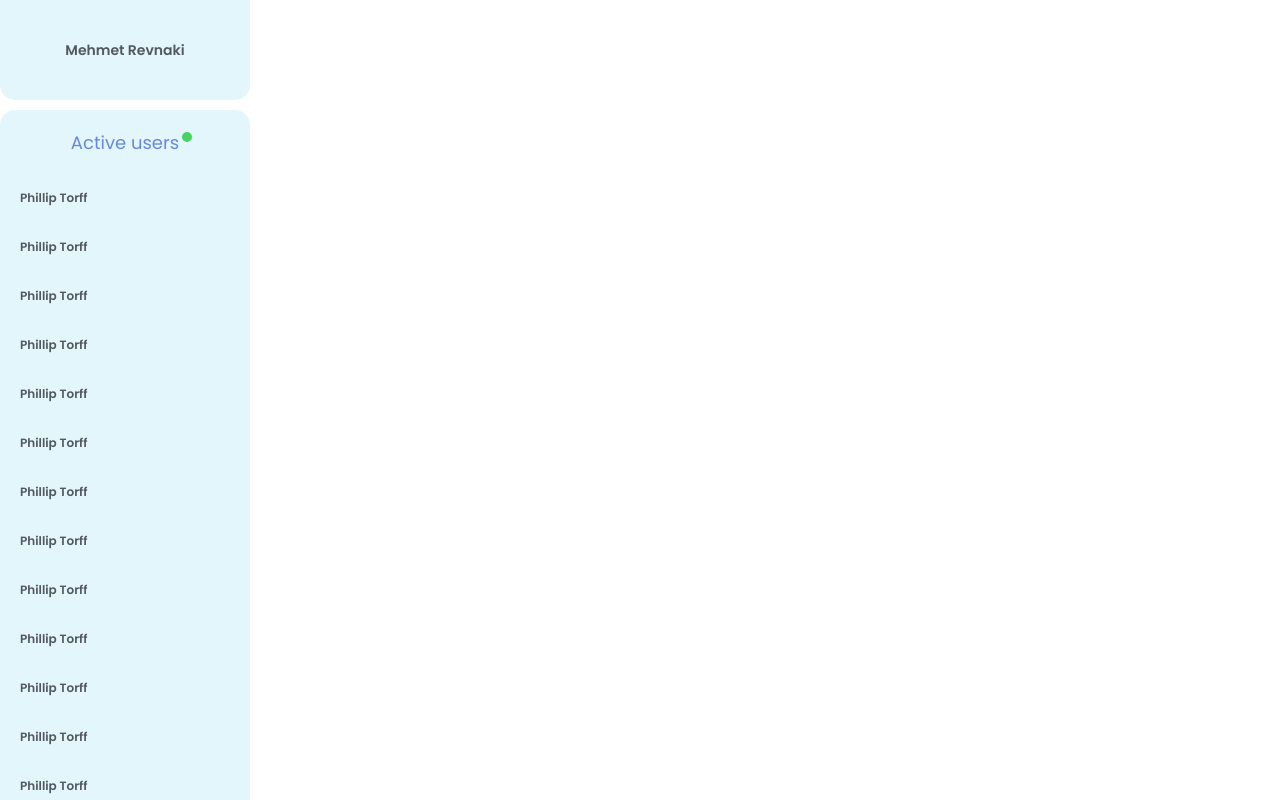
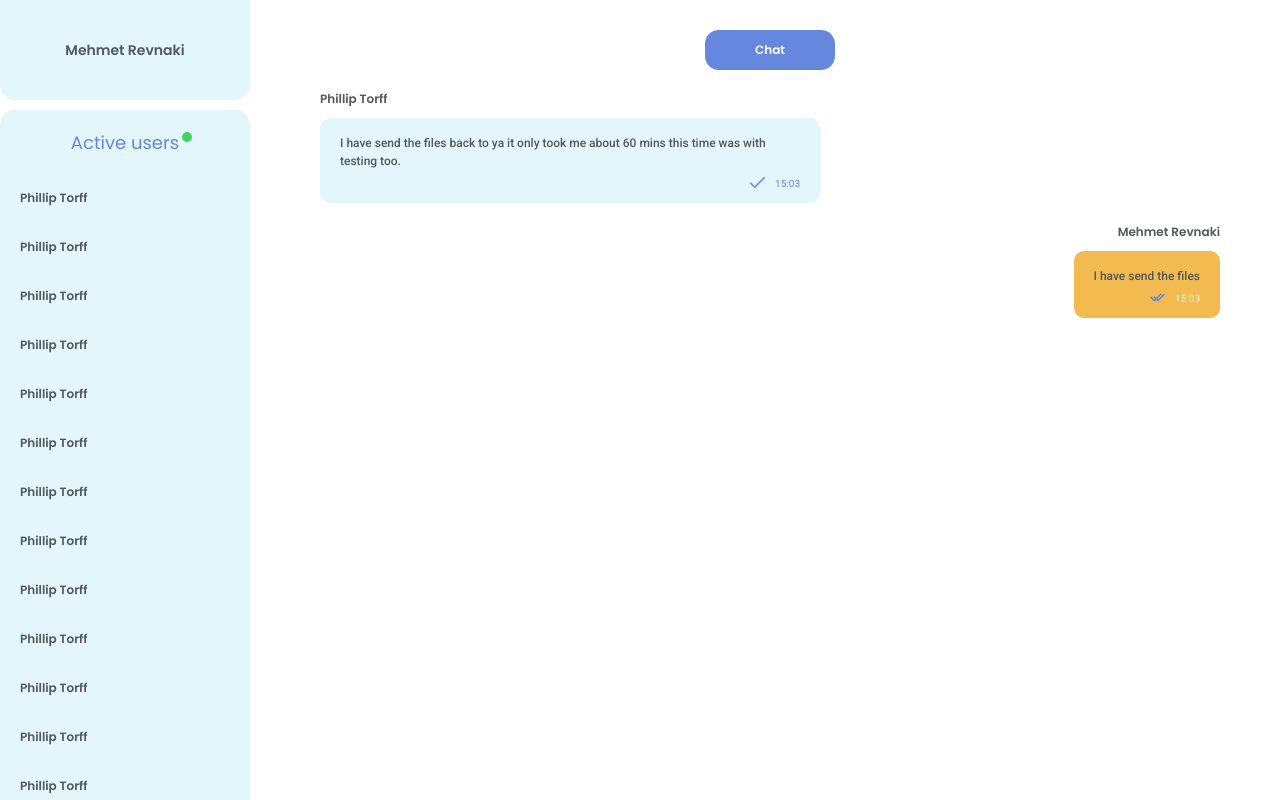
Before and after one commit to LysiukOleksandr/chat-template, a website: page app/index.html in a window 1280 px wide. Drawn offline with nearby package versions, Linux system fonts and the light colour scheme.

Commit message:
dialog template

```diff
--- a/app/index.html
+++ b/app/index.html
@@ -204,6 +204,83 @@
         </div>
       </div>
     </aside>
+    <main class="main">
+      <section class="dialog">
+        <div class="container">
+          <div class="dialog__wrapper">
+            <h1 class="dialog__title">Chat</h1>
+            <div class="dialog__content">
+              <div class="dialog__item">
+                <h4 class="dialog__item-name">Phillip Torff</h4>
+                <div class="dialog__item-message">
+                  <p class="dialog__item-message-text">
+                    I have send the files back to ya it only took me about 60 mins this time was with testing too.
+                  </p>
+                  <div class="dialog__item-message-flex">
+                  <div class="dialog__item-message-status"><svg version="1.1" width='15' fill='#6588de' height='15' id="Layer_1" xmlns="http://www.w3.org/2000/svg" xmlns:xlink="http://www.w3.org/1999/xlink" x="0px" y="0px"
+                    viewBox="0 0 512 512" style="enable-background:new 0 0 512 512;" xml:space="preserve">
+                 <g>
+                   <g>
+                     <path d="M504.502,75.496c-9.997-9.998-26.205-9.998-36.204,0L161.594,382.203L43.702,264.311c-9.997-9.998-26.205-9.997-36.204,0
+                       c-9.998,9.997-9.998,26.205,0,36.203l135.994,135.992c9.994,9.997,26.214,9.99,36.204,0L504.502,111.7
+                       C514.5,101.703,514.499,85.494,504.502,75.496z"/>
+                   </g>
+                 </g>
+                 <g>
+                 </g>
+                 <g>
+                 </g>
+                 <g>
+                 </g>
+                 <g>
+                 </g>
+                 <g>
+                 </g>
+                 <g>
+                 </g>
+                 <g>
+                 </g>
+                 <g>
+                 </g>
+                 <g>
+                 </g>
+                 <g>
+                 </g>
+                 <g>
+                 </g>
+                 <g>
+                 </g>
+                 <g>
+                 </g>
+                 <g>
+                 </g>
+                 <g>
+                 </g>
+                 </svg>
+                 </div>
+                  <p class="dialog__item-message-time">15:03</p>
+                </div>
+                </div>
+              </div>
+              <div class="dialog__item dialog__item-my">
+                <h4 class="dialog__item-name">Mehmet Revnaki</h4>
+                <div class="dialog__item-message">
+                  <span class="dialog__item-message-text">
+                    I have send the files
+                  </span>
+                  <div class="dialog__item-message-flex">
+                  <div class="dialog__item-message-status"><svg id="Capa_1" fill='#6588de' enable-background="new 0 0 512 512" height="15" viewBox="0 0 512 512" width="15" xmlns="http://www.w3.org/2000/svg"><g><path d="m473.074 120.729-203.295 203.296-21.212-21.212 153.765-153.764-38.926-38.926-153.765 153.765-61.047-61.047-38.926 38.926 61.047 61.047-21.211 21.211-110.578-110.577-38.926 38.926 149.503 149.503 60.138-60.137 60.137 60.137 242.222-242.221z"/></g></svg></div>
+                  <p class="dialog__item-message-time">15:03</p>
+                </div>
+                </div>
+              </div>
+            </div>
+          </div>
+        </div>
+      </section>
+    </main>
+
+
   </div>
 
 
--- a/app/scss/style.scss
+++ b/app/scss/style.scss
@@ -2,7 +2,7 @@
 @import "libs";
 @import "fonts";
 @import url("https://fonts.googleapis.com/css2?family=Poppins:wght@100;200;300;400;500;600;700;800;900&display=swap");
-
+@import url("https://fonts.googleapis.com/css2?family=Roboto:wght@100;300;400;500;700;900&display=swap");
 // RESET CSS
 
 html,
@@ -145,6 +145,21 @@ li {
     list-style-type: none;
 }
 
+//
+//
+//
+//
+//
+//
+//
+//
+//
+//
+//
+//
+//
+// ASIDE HERE
+
 .aside {
     position: fixed;
     left: 0;
@@ -212,4 +227,89 @@ li {
     }
 }
 
+// DIALOG
+.container {
+    padding: 0 60px;
+}
+
+.main {
+    margin-left: 260px;
+}
+.dialog {
+    &__wrapper {
+    }
+    &__title {
+        width: 130px;
+        height: 40px;
+        display: flex;
+        justify-content: center;
+        align-items: center;
+        background-color: $purple;
+        border-radius: 14px;
+        margin: 30px auto 0 auto;
+        color: $white-text;
+        font-weight: 600;
+        font-size: 12px;
+        line-height: 18px;
+    }
+    &__content {
+        display: flex;
+        flex-direction: column;
+    }
+    &__item {
+        margin-top: 20px;
+        display: flex;
+        flex-direction: column;
+        justify-content: center;
+        &-name {
+            font-weight: 600;
+            font-size: 12px;
+            line-height: 18px;
+            color: $text;
+        }
+        &-message {
+            max-width: 500px;
+            padding: 16px 20px 10px 20px;
+            margin-top: 10px;
+            background: $bg;
+            border-radius: 10px;
+            &-text {
+                font-weight: 500;
+                font-size: 12px;
+                line-height: 18px;
+                color: $text;
+                font-family: "Roboto", sans-serif;
+            }
+            &-flex {
+                display: flex;
+                justify-content: flex-end;
+                align-items: center;
+                margin-top: 5px;
+            }
+            &-status {
+                margin-right: 10px;
+            }
+            &-time {
+                font-weight: 400;
+                font-size: 10px;
+                line-height: 12px;
+                color: $purple;
+                font-family: "Roboto", sans-serif;
+            }
+        }
+        &-my {
+            align-self: flex-end;
+        }
+        &-my &-name {
+            text-align: right;
+        }
+        &-my &-message {
+            background-color: $orange;
+            &-time {
+                color: $white-text;
+            }
+        }
+    }
+}
+
 @import "media";
```
Also changed, not shown: app/css/style.min.css, app/img/double-check.svg (added), app/img/tick.svg (added).
